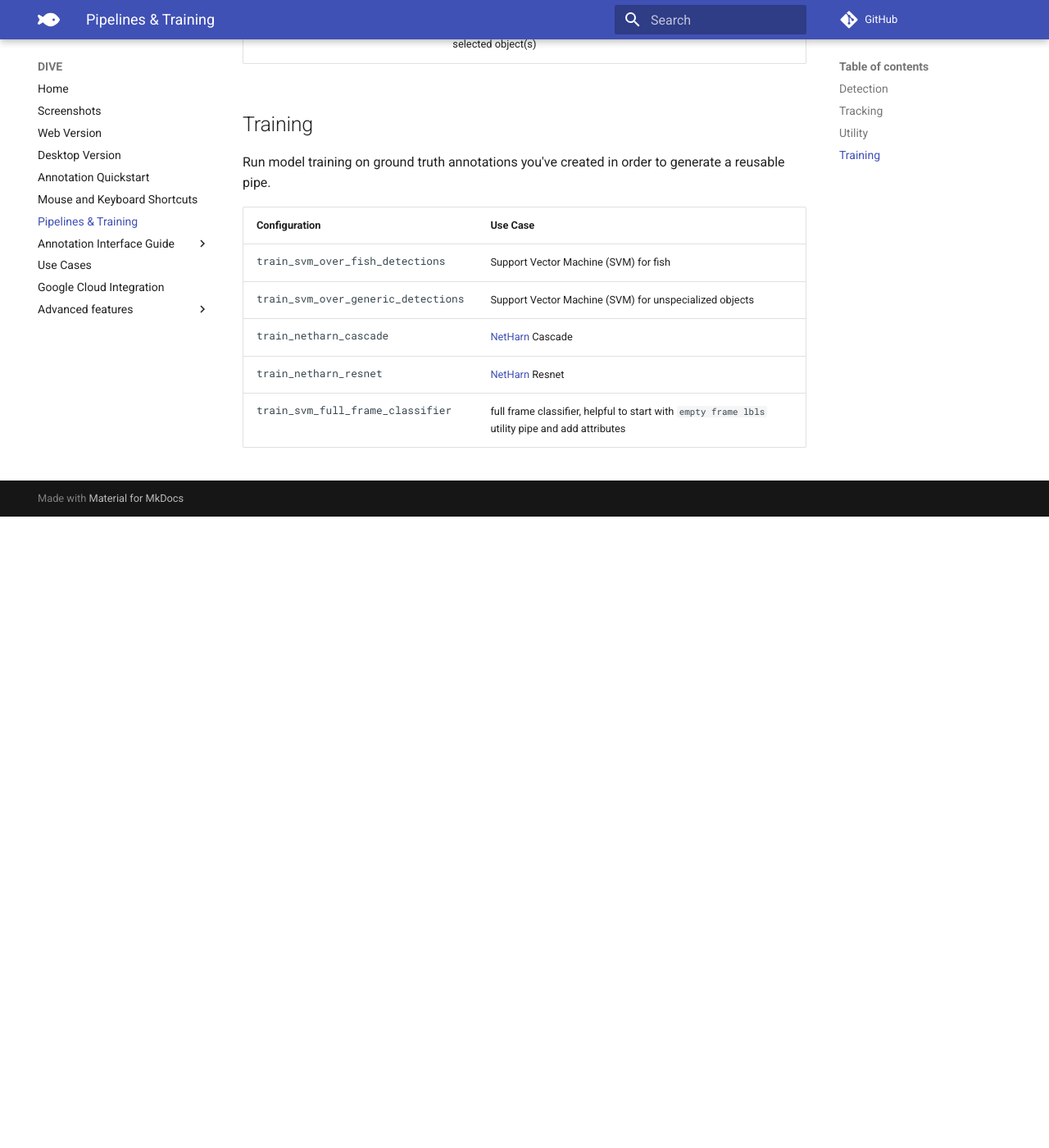
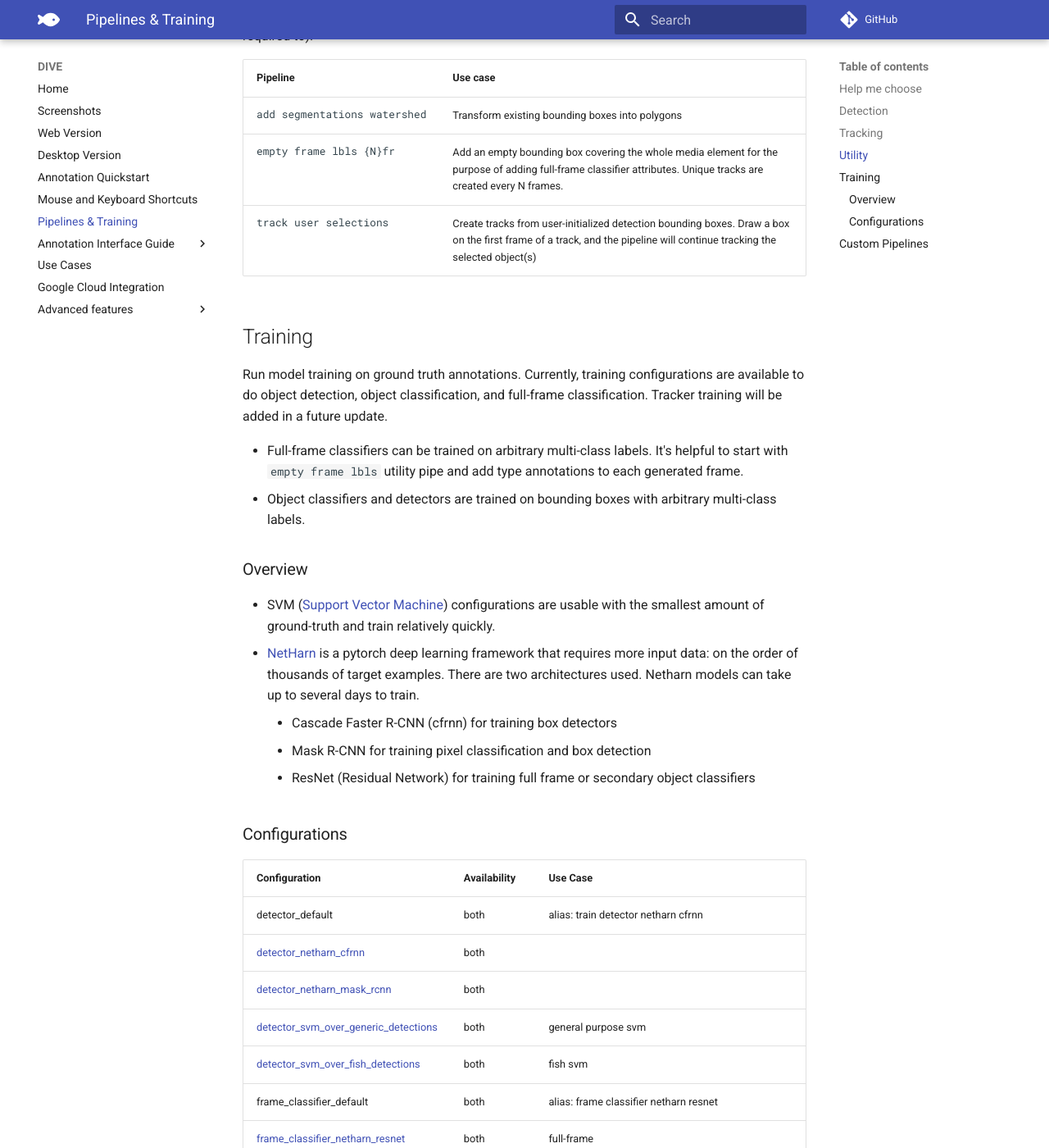
Before and after one commit to Kitware/dive, an MkDocs documentation site: the page built from docs/Pipeline-Documentation.md, in a window 1280 px wide and 1400 px high, scrolled down 2135 px. Shown: the whole window at 82% size. Built offline with MkDocs 1.6.1 and Material for MkDocs 9.7.7, drawn with Linux system fonts in a browser that asks for light colours; comment, search, counter and statistics services are not loaded; before the commit the page ends 2765 px from its top, so only the background shows below that; some of the changed text lies outside the part shown.

Commit message:
Docs/pipeline docs update (#785)
* Update pipeline docs

* Update

* Updates from comments

```diff
--- a/docs/Pipeline-Documentation.md
+++ b/docs/Pipeline-Documentation.md
@@ -1,8 +1,10 @@
-# Pipeline Docs
+# Pipelines and Training
 
-**Documentation in progress**
+Both web and desktop versions are capable of running canned pipelines and model training on your ground truth data.  This document is to help you decide which pipeline to run.
 
-VIAME and DIVE are capable of running pre-trained detection and tracking pipelines on your imagery and videos.  This document is to help you decide which pipeline to run.
+## Help me choose
+
+Contact our team if you need help choosing the right data analysis strategy.  Please upload some sample data to viame.kitware.com to allow us to better assist you.
 
 ## Detection
 
@@ -10,35 +12,38 @@ Best for a series of images that have no temporal relationship, such as arial ph
 
 | Pipeline | Use case |
 | -------- | -------- |
-| <pre>arctic seal eo yolo</pre> | Detector for color imagery |
-| <pre>arctic seal ir yolo</pre>  | Detector for infrared |
-| <pre>em tuna</pre>  | Detector for identifying individual features of tuna |
+| <pre>arctic seal eo yolo</pre> | detector for color imagery |
+| <pre>arctic seal ir yolo</pre>  | detector for infrared |
+| <pre>em tuna</pre>  | detector for identifying individual features of tuna |
 | <pre>fish without motion</pre>  | simple single-class fish detector |
 | <pre>generic proposals</pre>  | generic object detector |
-| <pre>motion</pre>  | detector |
-| <pre>pengcam kw</pre>  | detector |
-| <pre>kengcam swfsc</pre>  | detector |
-| <pre>scallop and flatfish</pre>  | detector |
-| <pre>scallop and flatfish left</pre>  | detector |
-| <pre>scallop netharn</pre>  | detector |
-| <pre>scallop netharn left</pre>  | detector |
+| <pre>motion</pre>  | detect regions of motion in video or time-series images |
+| <pre>pengcam kw</pre>  | Penguin cam full-frame classifier |
+| <pre>pengcam swfsc</pre>  | Penguin cam full-frame classifier |
+| <pre>scallop and flatfish</pre>  | detector for benthic images |
+| <pre>scallop and flatfish left</pre>  | detector for benthic images, process left half of each frame only |
+| <pre>scallop netharn</pre>  | deep learning detector for benthic images |
+| <pre>scallop netharn left</pre>  | deep learning detector for benthic images, process left half of each frame only |
 | <pre>sea lion multi class</pre>  | detects bulls, cows, pups, etc |
 | <pre>sea lion single class</pre>  | detector |
-| <pre>sefsc bw *</pre>  | black-and-white multi-class fish |
+| <pre>sefsc bw group</pre>  | black-and-white fish detector (18 class, lower granularity) (oldest, v1) |
+| <pre>sefsc bw species v2</pre>  | black-and-white fish species detector (updated, v2) |
 
 ## Tracking
 
 Run full tracking pipelines on your data.  Appropriate for videos and image sequences that derive from a video.  Tracking involves first running a detection pipeline then performing detection linking to form connected object tracks.
+
+> **Note** some trackers can perform differently on time-series data depending on the annotation framerate selected when you upload or import your dataset. Higer framerates take longer to process, but may produce better results.
 
 | Pipeline | Use case |
 | -------- | -------- |
 | <pre>em tuna</pre>  | tracker |
 | <pre>fish</pre>  | simple fish tracker |
 | <pre>fish.sfd</pre>  | tracker |
-| <pre>generic</pre>  | tracker |
-| <pre>motion</pre>  | tracker |
-| <pre>mouss</pre>  | tracker |
-| <pre>sefsc bw *</pre>  | black-and-white multi-class fish |
+| <pre>generic</pre>  | generic object tracker puts generic boxs around arbitrary objects |
+| <pre>motion</pre>  | identifies moving object tracks |
+| <pre>mouss</pre>  | tracker, trained with data from MOUSS (Modular Optical Underwater Survey System) |
+| <pre>sefsc bw *</pre>  | same as above, but with tracking |
 
 ## Utility
 
@@ -52,12 +57,35 @@ An assortment of other types of utility pipelines.  Utility piplines are named `
 
 ## Training
 
-Run model training on ground truth annotations you've created in order to generate a reusable pipe.
+Run model training on ground truth annotations.  Currently, training configurations are available to do object detection, object classification, and full-frame classification.  Tracker training will be added in a future update.
 
-| Configuration | Use Case |
-| ------------- | -------- |
-| <pre>train_svm_over_fish_detections</pre>  | Support Vector Machine (SVM) for fish |
-| <pre>train_svm_over_generic_detections</pre> | Support Vector Machine (SVM) for unspecialized objects |
-| <pre>train_netharn_cascade</pre>  | [NetHarn](https://gitlab.kitware.com/computer-vision/netharn) Cascade |
-| <pre>train_netharn_resnet</pre> | [NetHarn](https://gitlab.kitware.com/computer-vision/netharn) Resnet |
-| <pre>train_svm_full_frame_classifier</pre> | full frame classifier, helpful to start with `empty frame lbls` utility pipe and add attributes |
+* Full-frame classifiers can be trained on arbitrary multi-class labels.  It's helpful to start with `empty frame lbls` utility pipe and add type annotations to each generated frame.
+* Object classifiers and detectors are trained on bounding boxes with arbitrary multi-class labels.
+
+### Overview
+
+* SVM ([Support Vector Machine](https://en.wikipedia.org/wiki/Support-vector_machine)) configurations are usable with the smallest amount of ground-truth and train relatively quickly.
+* [NetHarn](https://gitlab.kitware.com/computer-vision/netharn) is a pytorch deep learning framework that requires more input data: on the order of thousands of target examples.  There are two architectures used.  Netharn models can take up to several days to train.
+    * Cascade Faster R-CNN (cfrnn) for training box detectors
+    * Mask R-CNN for training pixel classification and box detection
+    * ResNet (Residual Network) for training full frame or secondary object classifiers
+
+### Configurations
+
+| Configuration | Availability | Use Case |
+| ------------- | ------------ | -------- |
+| detector_default | both | alias: train detector netharn cfrnn |
+| [detector_netharn_cfrnn](https://github.com/VIAME/VIAME/blob/master/configs/pipelines/train_detector_netharn_cfrnn.viame_csv.conf) | both | |
+| [detector_netharn_mask_rcnn](https://github.com/VIAME/VIAME/blob/master/configs/pipelines/train_detector_netharn_mask_rcnn.viame_csv.conf) | both | |
+| [detector_svm_over_generic_detections](https://github.com/VIAME/VIAME/blob/master/configs/pipelines/train_detector_svm_over_generic_detections.viame_csv.conf) | both | general purpose svm |
+| [detector_svm_over_fish_detections](https://github.com/VIAME/VIAME/blob/master/configs/pipelines/train_detector_svm_over_fish_detections.viame_csv.conf) | both | fish svm |
+| frame_classifier_default | both | alias: frame classifier netharn resnet |
+| [frame_classifier_netharn_resnet](https://github.com/VIAME/VIAME/blob/master/configs/pipelines/train_frame_classifier_netharn_resnet.viame_csv.conf) | both | full-frame |
+| [frame_classifier_svm_overn_resnet](https://github.com/VIAME/VIAME/blob/master/configs/pipelines/train_frame_classifier_svm_over_resnet.viame_csv.conf) | both | full-frame |
+| object_classifier_default | both | alias: netharn resnet object classifier |
+| [object_classifier_netharn_resnet](https://github.com/VIAME/VIAME/blob/master/configs/pipelines/train_object_classifier_netharn_resnet.viame_csv.conf) | both | |
+| yolo | desktop only | can train, but resulting model **is not runnable with desktop** yet |
+
+## Custom Pipelines
+
+Pipelines created outside of VIAME Web can be upload and shared with other users.  See [Custom Pipeline Upload](Pipeline-Upload.md) for details.
```
Also changed, not shown: docs/index.md (+1 -2 lines).
